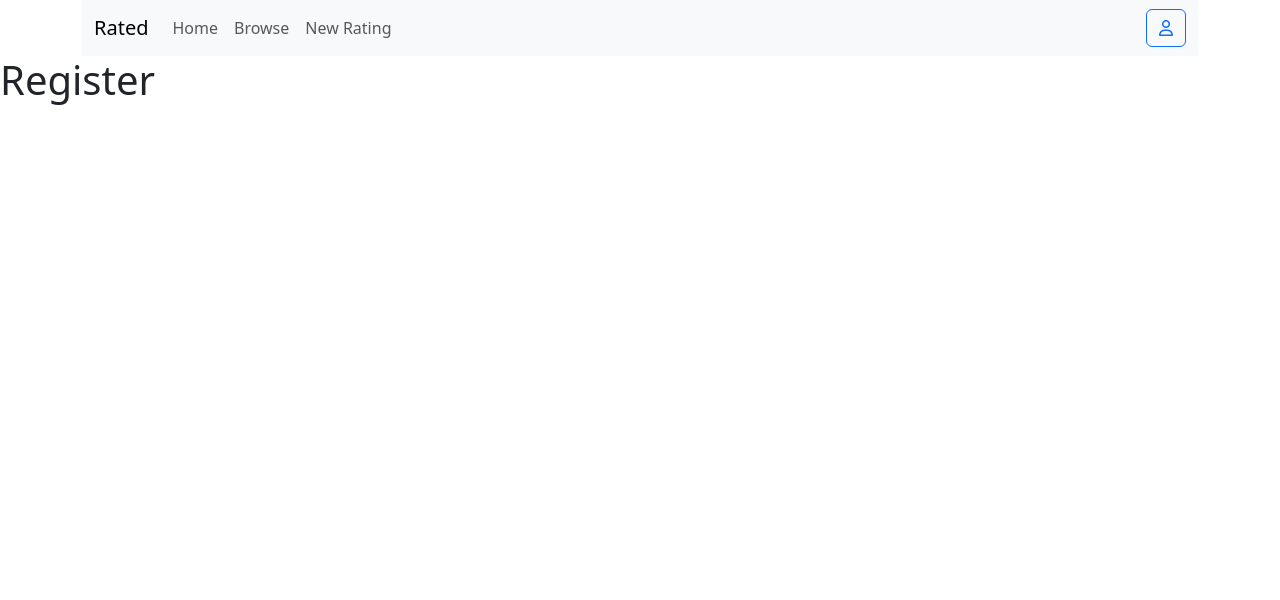
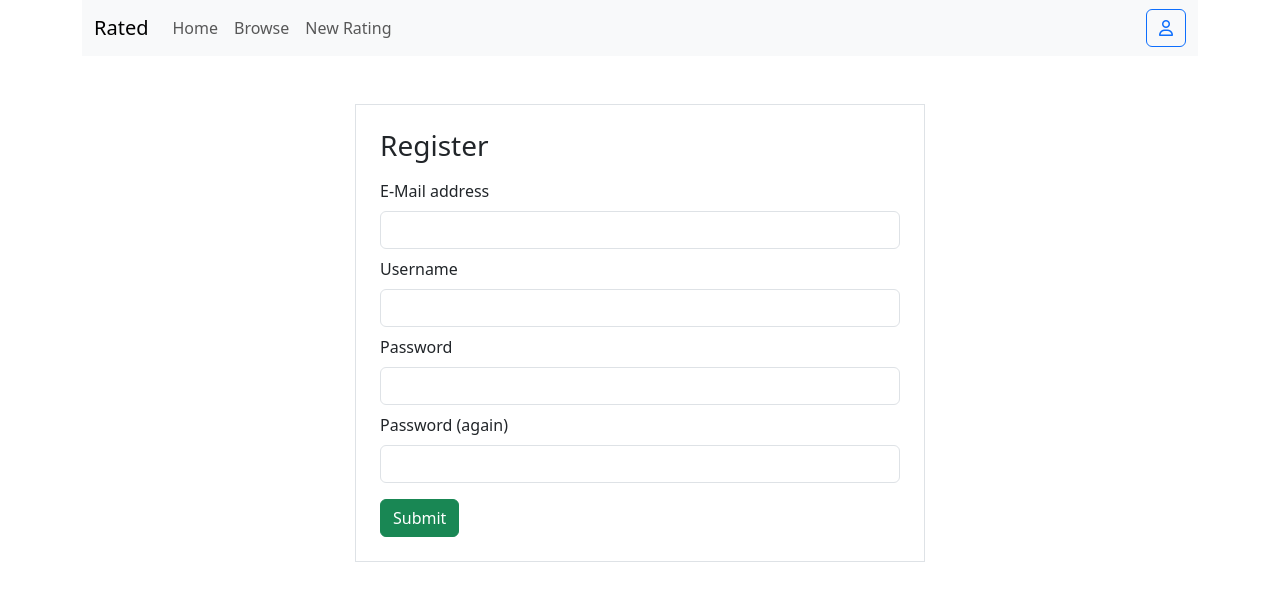
Before and after one commit to b0totmat/rated, a Vue app in the folder client/: page /register in a window 1280 px wide. Shown: the top 600 px of the page. Built offline with nearby package versions, Linux system fonts and the light colour scheme.

Commit message:
Designing register page

```diff
--- a/client/src/views/RegisterView.vue
+++ b/client/src/views/RegisterView.vue
@@ -1,3 +1,28 @@
 <template>
-    <h1>Register</h1>
+  <div class="container mt-5">
+    <div class="row">
+      <div class="col-12 col-md-8 col-lg-6 mx-auto border py-4 px-md-4">
+        <form>
+          <h1 class="h3 mb-3">Register</h1>
+          <div class="mb-2">
+            <label for="email" class="form-label">E-Mail address</label>
+            <input type="email" class="form-control" id="email">
+          </div>
+          <div class="mb-2">
+            <label for="username" class="form-label">Username</label>
+            <input type="text" class="form-control" id="username">
+          </div>
+          <div class="mb-2">
+            <label for="password1" class="form-label">Password</label>
+            <input type="password" class="form-control" id="password1">
+          </div>
+          <div class="mb-3">
+            <label for="password2" class="form-label">Password (again)</label>
+            <input type="password" class="form-control" id="password2">
+          </div>
+          <button class="btn btn-success">Submit</button>
+        </form>
+      </div>
+    </div>
+  </div>
 </template>
```
